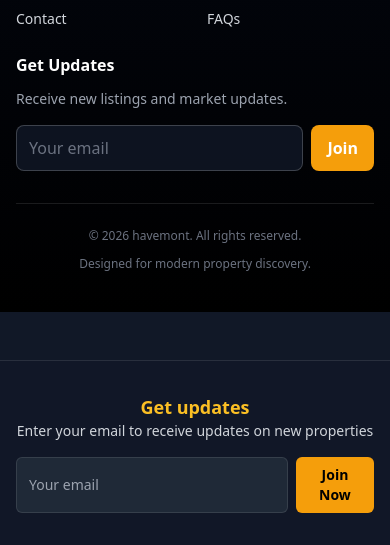
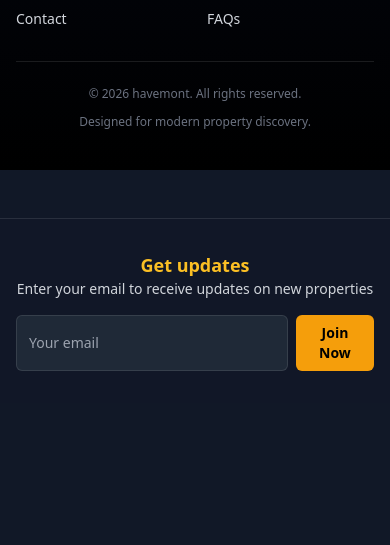
Before and after one commit to Lil-whills/aurox, a Django app: page /properties/ in a window 390 px wide. Shown: the part 1372-1917 px from the top of the page. After the commit the page ends 1743 px from the top, so only its background shows below. Run offline with Django 5.2, Linux system fonts and the light colour scheme; data that the repository does not hold is empty; some libraries are stand-ins or nearby versions.

Commit message:
addded favicon and deleted duplicated subscription

```diff
--- a/backend/templates/base.html
+++ b/backend/templates/base.html
@@ -5,6 +5,7 @@
   <meta charset="UTF-8">
   <meta name="viewport" content="width=device-width, initial-scale=1.0">
   <title>{% block title %}Havemont{% endblock %}</title>
+  <link rel="shortcut icon" href="{% static 'images/titleImage.jpeg' %}" type="image/x-icon">
   <script src="https://cdn.tailwindcss.com"></script>
   <script src="https://unpkg.com/lucide@latest"></script>
   <link rel="stylesheet" href="{% static 'css/hamburger.css' %}">
--- a/backend/templates/bookmark.html
+++ b/backend/templates/bookmark.html
@@ -63,7 +63,6 @@
                 <form method="post" action="{% url 'delete_bookmark' property.id %}" class="w-full">
                   {% csrf_token %}
                   <button type="submit" class="w-full bg-red-600 hover:bg-red-700 text-white font-bold py-2 px-4 rounded-lg transition">
-                    <i data-lucide="trash" class="w-4 h-4"></i>
                     <span>Remove</span>
                   </button>
                 </form>
--- a/backend/templates/properties.html
+++ b/backend/templates/properties.html
@@ -208,21 +208,6 @@
             <li><a href="#" class="hover:text-amber-400 transition">FAQs</a></li>
           </ul>
         </div>
-
-        <div class="col-span-2 lg:col-span-1">
-          <h4 class="text-white font-semibold">Get Updates</h4>
-          <p class="mt-3 text-sm text-gray-400">Receive new listings and market updates.</p>
-          <form class="mt-4 flex gap-2">
-            <input
-              type="email"
-              placeholder="Your email"
-              class="w-full bg-gray-900/80 border border-white/20 text-white placeholder:text-gray-500 rounded-lg px-3 py-2.5 focus:outline-none focus:ring-2 focus:ring-amber-500"
-            >
-            <button type="submit" class="bg-amber-500 hover:bg-amber-600 text-white font-semibold px-4 rounded-lg transition">
-              Join
-            </button>
-          </form>
-        </div>
       </div>
 
       <div class="mt-8 pt-6 border-t border-white/10 flex flex-col sm:flex-row items-center justify-between gap-3 text-xs sm:text-sm text-gray-500">
```
Also changed, not shown: backend/templates/about.html (+1 -8 lines), backend/templates/contact.html (+0 -8 lines), backend/templates/index.html (+0 -8 lines), backend/templates/propertydetail.html (+1 -16 lines), backend/templates/services.html (+0 -8 lines), backend/templates/images/titleImage.jpeg (added).
